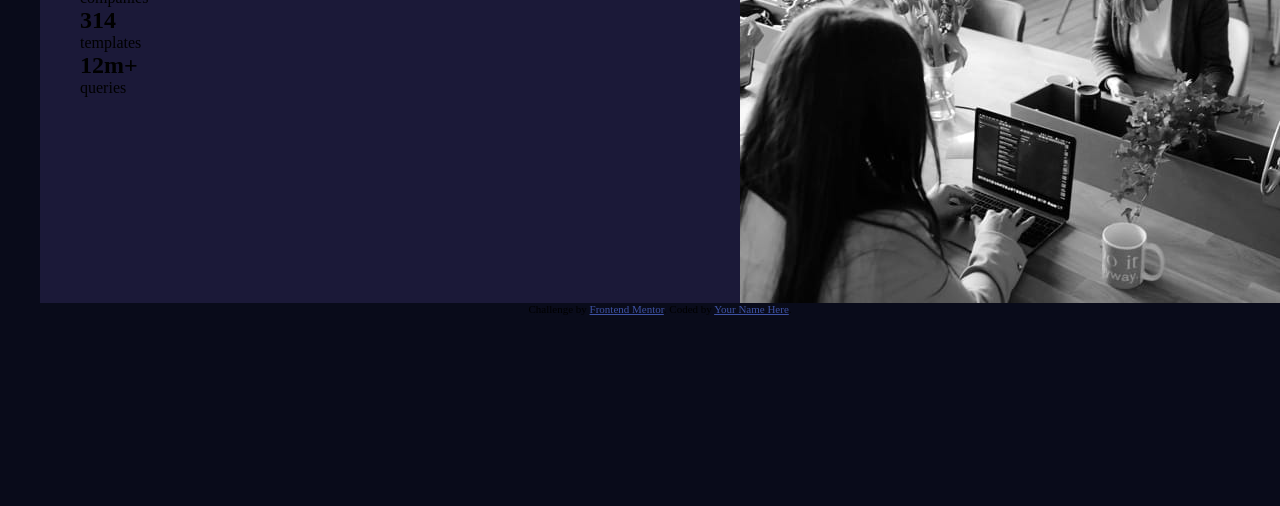
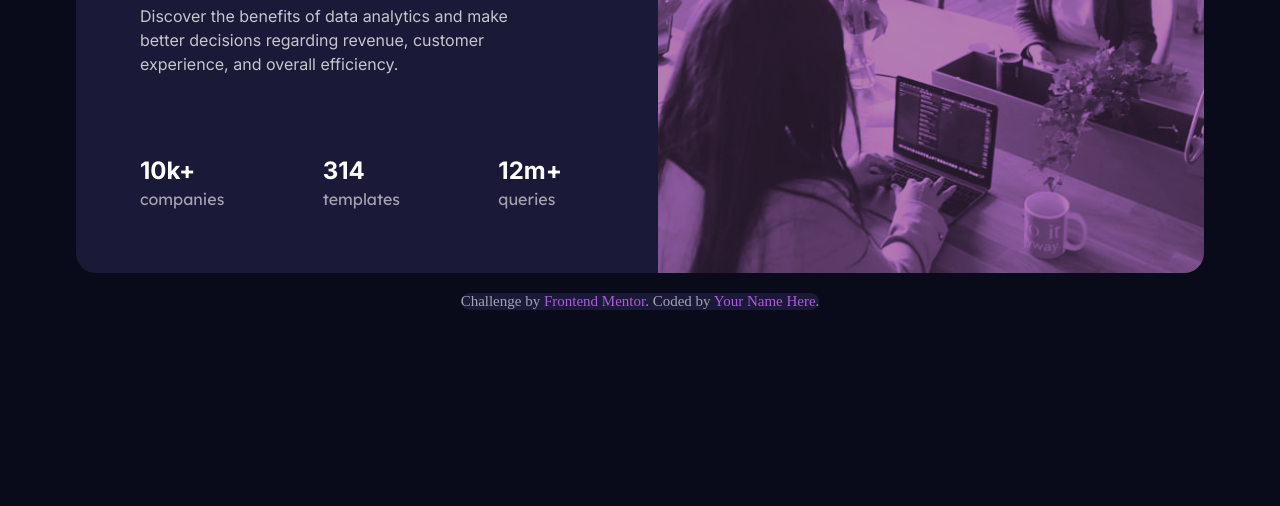
Before and after one commit to M1th4ar/stats-preview-card-component-main, a plain HTML site: page index.html in a window 1280 px wide. Shown: the part 334-840 px from the top of the page. After the commit the page ends 800 px from the top, so only its background shows below. Drawn offline with Linux system fonts and the light colour scheme.

Commit message:
done-for-pc

```diff
--- a/style.css
+++ b/style.css
@@ -46,45 +46,84 @@ body {
   flex-direction: column;
   justify-content: center;
   align-items: center;
-  padding: 1.25rem;
-  margin: 1.25rem;
   height: 100vh;
-  width: 100%;
+  /* width: 100%; */
 }
 
 .container {
   background: var(--Dark-desaturated-blue-card-backgroun);
   display: flex;
   flex-direction: row-reverse;
+  gap: 2rem;
   /* padding: 2.5rem; */
+  border-radius: 1.25rem;
+  margin-bottom: 1.25rem;
 }
 
 .container img {
   max-width: 100%;
   height: 100%;
-
+  filter: invert(15%) sepia(10%) saturate(2000%) hue-rotate(239deg)
+    brightness(70%) contrast(100%);
+  border-radius: 0 1.25rem 1.25rem 0;
 }
 
-.content{
+.content {
   display: flex;
   flex-direction: column;
   justify-self: flex-start;
-    padding: 2.5rem;
+  width: 550px;
+  padding: 4rem;
   /* color: var(--Soft-violet-accent); */
 }
 
-.top-content h1{
+.top-content h1 {
   font-family: "Inter";
   font-weight: 700;
+  font-size: 2.5rem;
   color: var(--White-main-heading-stats);
+  margin-bottom: 1.25rem;
 }
-.top-content span{
+
+.top-content span {
   color: var(--Soft-violet-accent);
+  font-family: "Inter";
+  font-weight: 400;
 }
+
+.mid-content p {
+  color: var(--Slightly-transparent-white-main-paragraph);
+  font-family: "Inter";
+  font-weight: 400;
+  line-height: 1.5rem;
+  margin-bottom: 5rem;
+  padding: 0 1rem 0 0;
+}
+
+.data {
+  display: flex;
+  justify-content: space-between;
+}
+.data h2 {
+  color: var(--White-main-heading-stats);
+  font-family: "Inter";
+  font-weight: 700;
+  margin-bottom: 0.25rem;
+}
+.data p {
+  color: var(--Slightly-transparent-white-stat-headings);
+  font-family: "Lexend Deca";
+  font-family: 400;
+}
+
 .attribution {
-  font-size: 11px;
+  font-size: 15px;
   text-align: center;
+  color: var(--Slightly-transparent-white-stat-headings);
+  background: var(--Dark-desaturated-blue-card-backgroun);
+  border-radius: 1.25rem;
 }
 .attribution a {
-  color: hsl(228, 45%, 44%);
+  color: var(--Soft-violet-accent);
+  text-decoration: none;
 }
```
Lines whose indentation alone changed are shown as unchanged.
